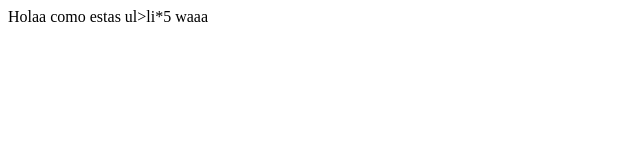
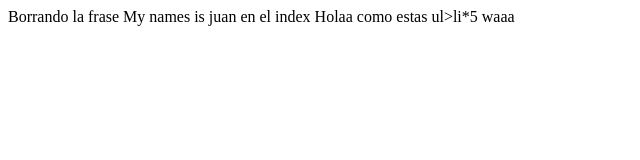
Before and after one commit to juankp3/gittag, a plain HTML site: page index.html in a window 1280 px wide. Shown: the whole page, without its empty margins (0-640 px from the left). Drawn offline with Linux system fonts and the light colour scheme.

```diff
--- a/index.html
+++ b/index.html
@@ -1,5 +1,6 @@
 <html>
 <body>
+Borrando la frase My names is juan en el index
 Holaa como estas ul>li*5
 waaa
 
```
